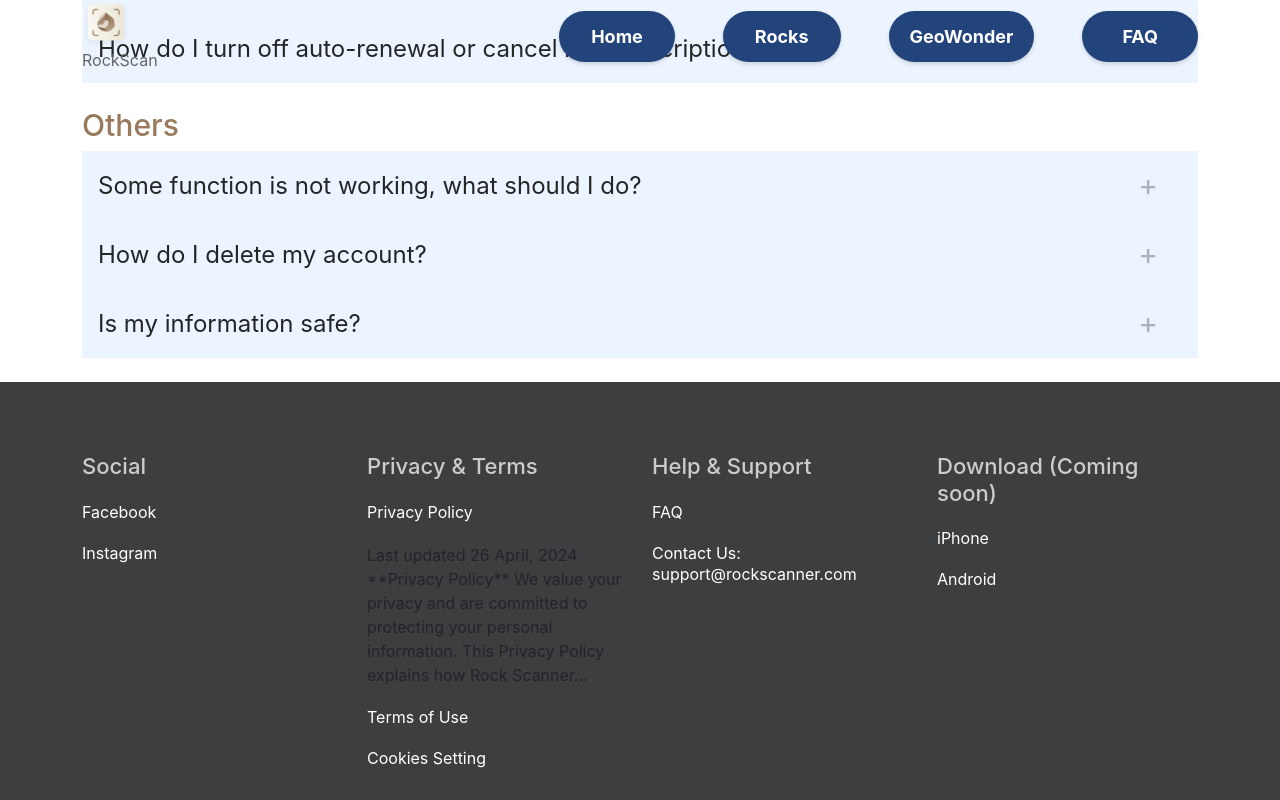
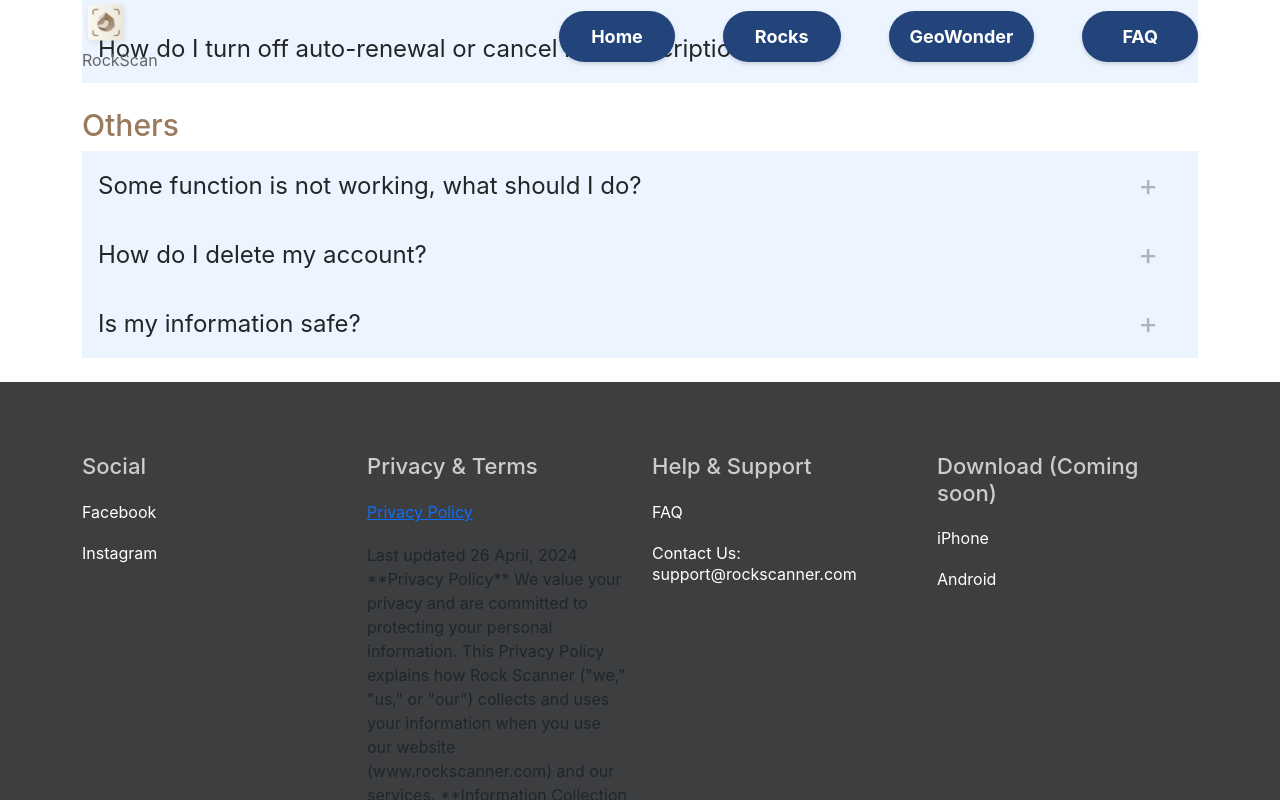
Before and after one commit to dovranmuhammet/rockscan, a React (Create React App) app: page / in a window 1280 px wide. Both pictures are taken after a click on the item "Privacy Policy". Shown: the part 5283-6083 px from the top of the page. Built offline with nearby package versions, Linux system fonts and the light colour scheme.

Commit message:
Added blank a new page to the privac policy

```diff
--- a/src/components/Footer/Footer.jsx
+++ b/src/components/Footer/Footer.jsx
@@ -21,13 +21,76 @@ const Footer = () => {
           <div className='col-md-3'>
             <h1 className={Classes.footerTitle}>Privacy & Terms</h1>
             <ul className={`${Classes.infoList} list-unstyled`}>
-              <li onClick={togglePrivacyPolicy}>Privacy Policy</li>
+              <li onClick={togglePrivacyPolicy}>
+                <a
+                  href='/privacy-policy'
+                  target='_blank'
+                  rel='noopener noreferrer'
+                >
+                  Privacy Policy
+                </a>
+              </li>
               {showPrivacyPolicy && (
                 <p>
-                  {/* Privacy Policy content goes here */}
                   Last updated 26 April, 2024 **Privacy Policy** We value your
                   privacy and are committed to protecting your personal
-                  information. This Privacy Policy explains how Rock Scanner...
+                  information. This Privacy Policy explains how Rock Scanner
+                  ("we," "us," or "our") collects and uses your information when
+                  you use our website (www.rockscanner.com) and our services.
+                  **Information Collection and Use** We collect and hold
+                  personal information necessary for conducting our business,
+                  including delivering products and services, improving user
+                  experience, and fulfilling regulatory obligations. **Types of
+                  Information We Collect** - User Profile: Creating a user
+                  profile is optional. If you register for a user account, we
+                  may collect your email address, username, and password. You
+                  can also use social media login options. - User Content: We
+                  collect content you create, share, or post to the website,
+                  including photos and associated metadata. - Contact
+                  Information: Information submitted when contacting customer
+                  support or otherwise interacting with the website. - Financial
+                  Data: Financial transactions are processed through secure
+                  channels, and we do not directly receive personal data related
+                  to transactions. - Device and Internet Usage: We may collect
+                  device information and identifiers to help identify your
+                  device's hardware and operating system. **Additional
+                  Sections** **App Usage Data:** When you use our mobile
+                  application, we may collect certain usage data, such as the
+                  features you use, frequency of use, and performance data. This
+                  data helps us improve the functionality and user experience of
+                  our app. **Location Data:** If you enable location services in
+                  our app for geo-wandering purposes, we may collect and process
+                  your location data to provide you with relevant information
+                  about nearby geological features. You have the option to
+                  disable location tracking at any time in your device settings.
+                  **Camera and Image Data:** Our app allows you to scan rocks
+                  and minerals using your device's camera. When you use this
+                  feature, we may access your device's camera and collect image
+                  data for the purpose of rock identification. Please note that
+                  images are processed locally on your device and are not shared
+                  with third parties. **Data Sharing and Third-Party Services:**
+                  We may share certain user data with third-party services for
+                  analytics, advertising, or other purposes. However, we do not
+                  share personal data with third parties without your consent.
+                  Any data shared is used in accordance with our privacy policy
+                  and applicable laws. **Security Measures:** We take
+                  appropriate measures to protect your personal information from
+                  unauthorized access, use, or disclosure. This includes
+                  encryption, secure data storage practices, and regular
+                  security audits to ensure the integrity of our systems. **Data
+                  Retention:** We retain user data for as long as necessary to
+                  fulfill the purposes outlined in this privacy policy, unless a
+                  longer retention period is required or permitted by law. You
+                  have the right to request deletion of your data at any time,
+                  subject to certain legal limitations. **Updates to the Privacy
+                  Policy:** We may update this privacy policy from time to time
+                  to reflect changes in our practices or applicable laws. We
+                  will notify you of any material changes to this policy by
+                  posting the updated version on our website or through other
+                  means of communication. If you have any questions or concerns
+                  about our privacy practices, please contact us at
+                  support@rockscanner.com. --- Feel free to adjust the language
+                  and details as needed for your website and app.
                 </p>
               )}
               <li>Terms of Use</li>
```
